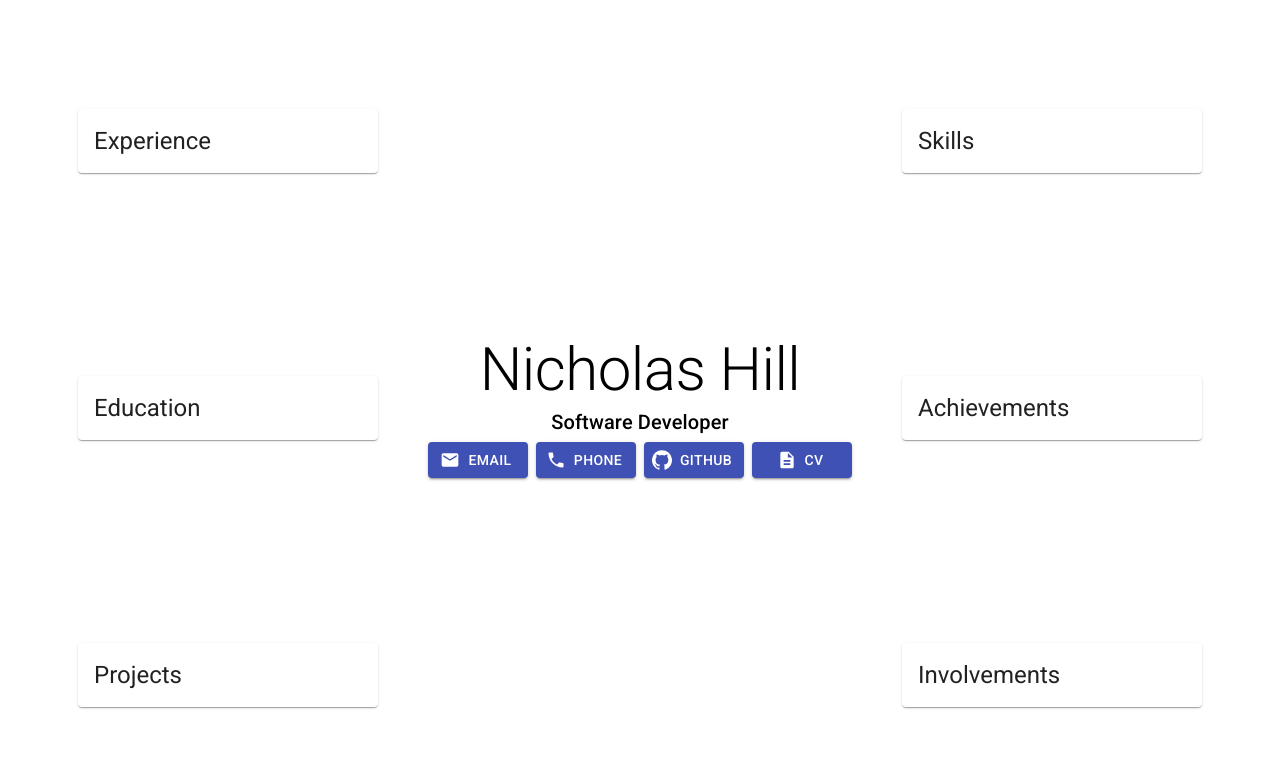
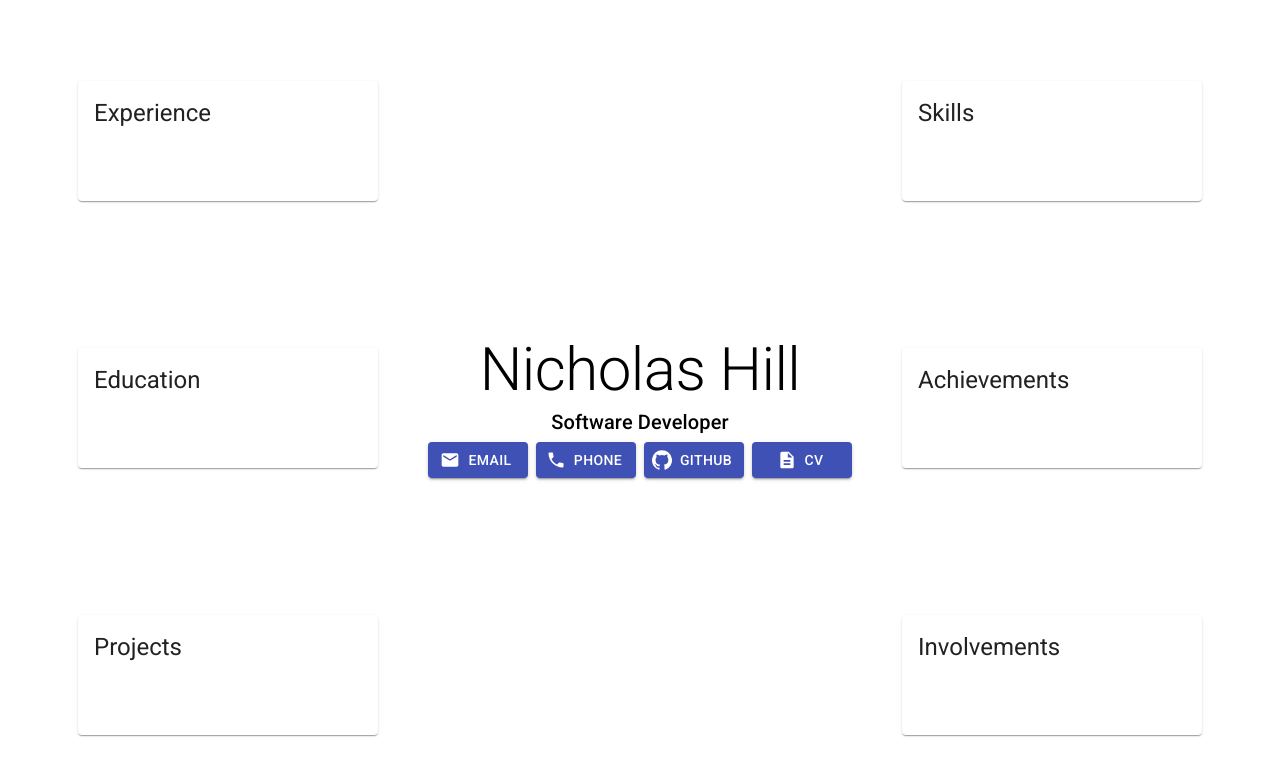
Before and after one commit to nickjhill14/personal-website, a React (Create React App) app: page / in a window 1280 px wide. Shown: the top 776 px of the page. Built offline with nearby package versions, Linux system fonts and the light colour scheme.

Commit message:
NH ✨♻️ Created a SectionBubble component

```diff
--- a/src/App.tsx
+++ b/src/App.tsx
@@ -1,6 +1,7 @@
 import { ReactElement } from 'react';
-import { Box, Card, CardHeader, Container, makeStyles } from '@material-ui/core';
+import { Box, Container, makeStyles } from '@material-ui/core';
 import Header from './header/Header';
+import SectionBubble from './sectionBubble/SectionBubble';
 
 const useStyles = makeStyles(() => ({
     main: {
@@ -9,7 +10,7 @@ const useStyles = makeStyles(() => ({
         justifyContent: 'space-evenly',
         alignItems: 'center',
     },
-    sections: {
+    sectionBubbles: {
         height: '100%',
         width: '300px',
         display: 'flex',
@@ -24,28 +25,16 @@ export default function App(): ReactElement {
 
     return (
         <Container className={classes.main}>
-            <Box className={classes.sections}>
-                <Card>
-                    <CardHeader title="Experience" />
-                </Card>
-                <Card>
-                    <CardHeader title="Education" />
-                </Card>
-                <Card>
-                    <CardHeader title="Projects" />
-                </Card>
+            <Box className={classes.sectionBubbles}>
+                <SectionBubble name="Experience" />
+                <SectionBubble name="Education" />
+                <SectionBubble name="Projects" />
             </Box>
             <Header />
-            <Box className={classes.sections}>
-                <Card>
-                    <CardHeader title="Skills" />
-                </Card>
-                <Card>
-                    <CardHeader title="Achievements" />
-                </Card>
-                <Card>
-                    <CardHeader title="Involvements" />
-                </Card>
+            <Box className={classes.sectionBubbles}>
+                <SectionBubble name="Skills" />
+                <SectionBubble name="Achievements" />
+                <SectionBubble name="Involvements" />
             </Box>
         </Container>
     );
--- /dev/null
+++ b/src/sectionBubble/SectionBubble.tsx
@@ -0,0 +1,17 @@
+import { ReactElement } from 'react';
+import { Card, CardContent, CardHeader } from '@material-ui/core';
+
+export interface SectionBubbleProps {
+    name: string;
+}
+
+export default function SectionBubble({ name }: SectionBubbleProps): ReactElement {
+    return (
+        <Card>
+            <CardHeader title={name} />
+            <CardContent>
+                <ul aria-label={`${name} List`}></ul>
+            </CardContent>
+        </Card>
+    );
+}
```
Also changed, not shown: 2 other files (tests, documents, lock files or other folders).
